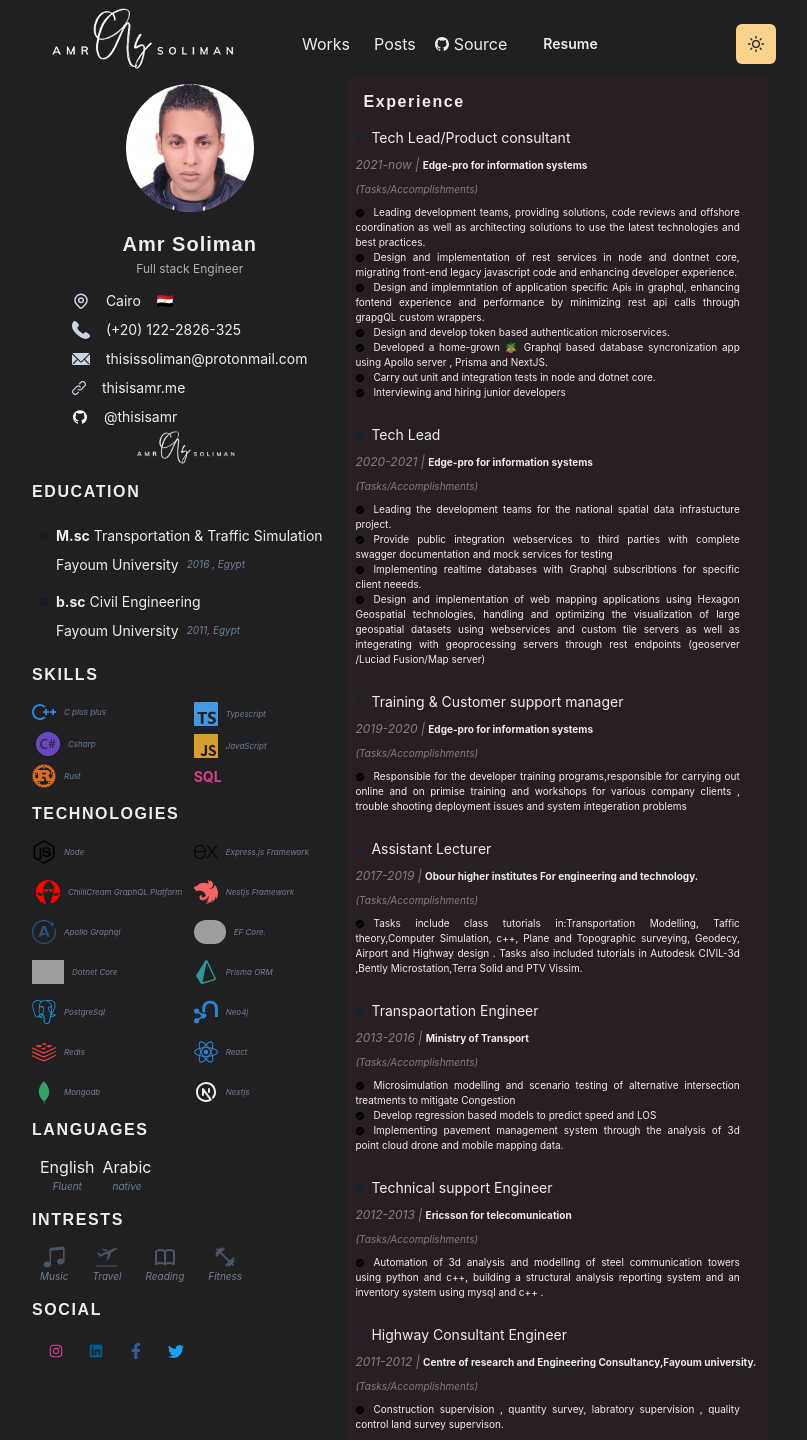
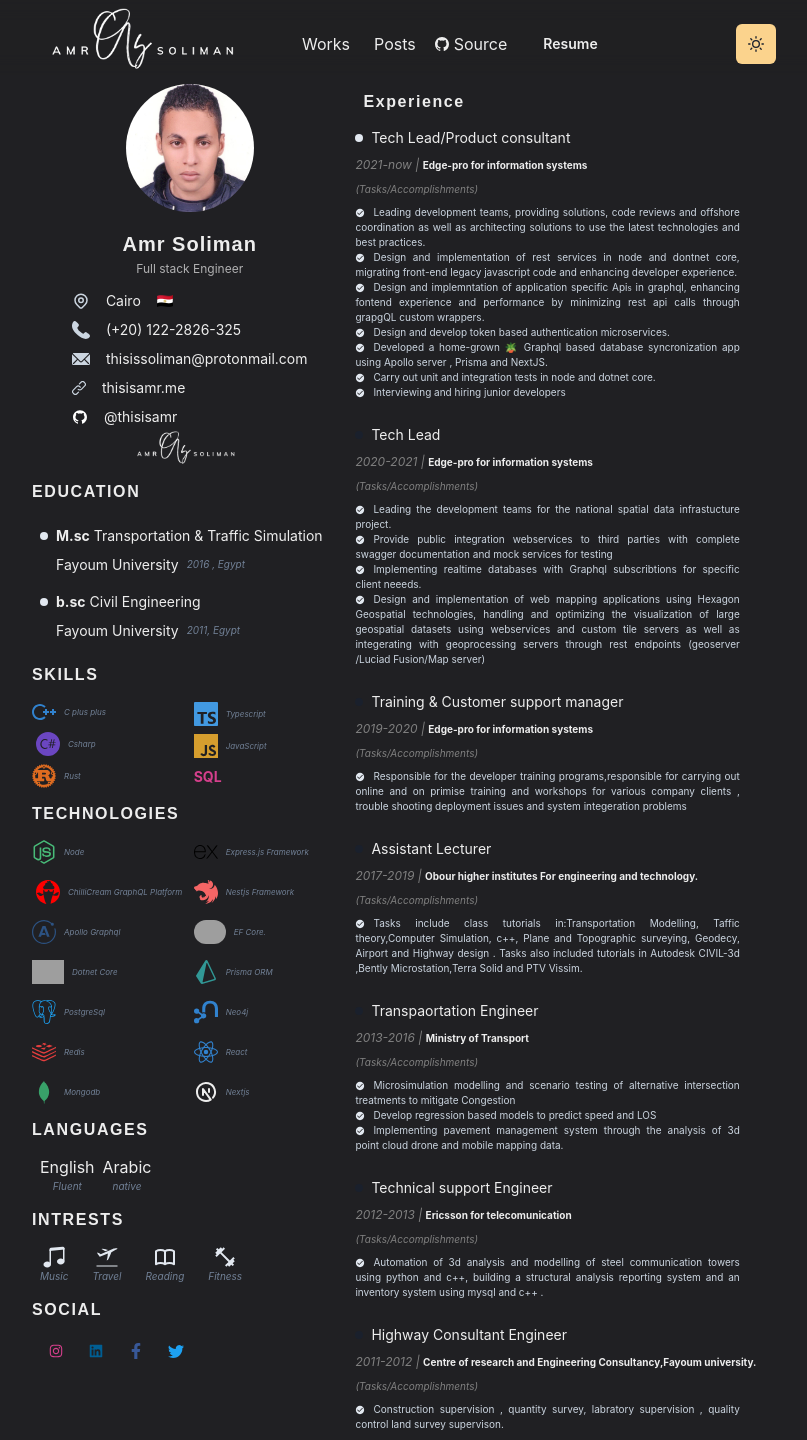
Before and after one commit to thisisamr/thisisamr-website, a Next.js app: page /resume in a window 1280 px wide. Shown: the whole page, without its empty margins (240-1047 px from the left). Built offline with nearby package versions, Linux system fonts and the light colour scheme; grey boxes are pictures that could not be loaded.

Commit message:
fixed dark mode colors

```diff
--- a/pages/resume.tsx
+++ b/pages/resume.tsx
@@ -155,7 +155,10 @@ const Resume = () => {
             <HStack>
               <VStack alignItems={'flex-start'}>
                 <HStack justifyContent={'center'}>
-                  <Circle bg={'gray.900'} size={2} />
+                  <Circle
+                    bg={useColorModeValue('gray.900', 'gray.200')}
+                    size={2}
+                  />
                   <Text fontSize={14}>
                     <span style={{ fontWeight: 'bold' }}>M.sc</span>{' '}
                     Transportation & Traffic Simulation
@@ -176,7 +179,10 @@ const Resume = () => {
             <HStack>
               <VStack alignItems={'flex-start'}>
                 <HStack justifyContent={'center'}>
-                  <Circle bg={'gray.900'} size={2} />
+                  <Circle
+                    bg={useColorModeValue('gray.900', 'gray.200')}
+                    size={2}
+                  />
                   <Text fontSize={14}>
                     <span style={{ fontWeight: 'bold' }}>b.sc</span> Civil
                     Engineering
@@ -270,7 +276,7 @@ const Resume = () => {
           <HStack w={'full'}>
             <VStack w={'50%'} spacing={4}>
               <HStack justifyContent={'flex-start'} w={'full'}>
-                <Icon fontSize={24} color={'black'}>
+                <Icon fontSize={24} color={'green.400'}>
                   <FaNodeJs />
                 </Icon>
                 <Text fontSize={8} fontStyle="italic" color={'gray.500'}>
@@ -450,7 +456,10 @@ const Resume = () => {
               ml={4}
             >
               <VStack spacing={0}>
-                <Icon fontSize={24} color={'gray.600'}>
+                <Icon
+                  fontSize={24}
+                  color={useColorModeValue('gray.600', 'gray.200')}
+                >
                   <BsMusicNoteBeamed />
                 </Icon>
                 <Text fontSize={10} fontStyle={'italic'} color="gray.500">
@@ -458,7 +467,10 @@ const Resume = () => {
                 </Text>
               </VStack>
               <VStack spacing={0}>
-                <Icon fontSize={24} color={'gray.600'}>
+                <Icon
+                  fontSize={24}
+                  color={useColorModeValue('gray.600', 'gray.200')}
+                >
                   <GiAirplaneDeparture />
                 </Icon>
                 <Text fontSize={10} fontStyle={'italic'} color="gray.500">
@@ -466,7 +478,10 @@ const Resume = () => {
                 </Text>
               </VStack>
               <VStack spacing={0}>
-                <Icon fontSize={24} color={'gray.600'}>
+                <Icon
+                  fontSize={24}
+                  color={useColorModeValue('gray.600', 'gray.200')}
+                >
                   <HiOutlineBookOpen />
                 </Icon>
                 <Text fontSize={10} fontStyle={'italic'} color="gray.500">
@@ -474,7 +489,10 @@ const Resume = () => {
                 </Text>
               </VStack>
               <VStack spacing={0}>
-                <Icon fontSize={24} color={'gray.600'}>
+                <Icon
+                  fontSize={24}
+                  color={useColorModeValue('gray.600', 'gray.200')}
+                >
                   <IoMdFitness />
                 </Icon>
                 <Text fontSize={10} fontStyle={'italic'} color="gray.500">
@@ -521,7 +539,7 @@ const Resume = () => {
         </Flex>
       </Box>
       {/**right side */}
-      <Box bg={'#ff00000a'} width="100%">
+      <Box bg={useColorModeValue('#ff00000a', '')} width="100%">
         <VStack>
           <HStack justifyContent={'start'} w="100%" px={4} mt={4}>
             <Heading
@@ -536,7 +554,10 @@ const Resume = () => {
           <VStack w="full">
             <VStack w={'full'} alignItems={'flex-start'} p={2}>
               <HStack alignItems={'center'} justifyContent="center">
-                <Circle size={2} bg={'gray.800'} />
+                <Circle
+                  size={2}
+                  bg={useColorModeValue('gray.800', 'gray.200')}
+                />
                 <Text fontSize={14}>Tech Lead/Product consultant</Text>
               </HStack>
               <Text fontSize={12}>
@@ -552,41 +573,68 @@ const Resume = () => {
               >
                 (Tasks/Accomplishments)
               </span>
-              <List spacing={0} fontSize={10} maxW="95%" textAlign={'justify'}>
+              <List
+                spacing={0}
+                fontSize={10}
+                maxW="95%"
+                textAlign={'justify'}
+                color={useColorModeValue('black', 'gray.300')}
+              >
                 <ListItem>
-                  <ListIcon as={MdCheckCircle} color="black" />
+                  <ListIcon
+                    as={MdCheckCircle}
+                    color={useColorModeValue('gray.800', 'gray.200')}
+                  />
                   Leading development teams, providing solutions, code reviews
                   and offshore coordination as well as architecting solutions to
                   use the latest technologies and best practices.
                 </ListItem>
                 <ListItem>
-                  <ListIcon as={MdCheckCircle} color="black" />
+                  <ListIcon
+                    as={MdCheckCircle}
+                    color={useColorModeValue('gray.800', 'gray.200')}
+                  />
                   Design and implementation of rest services in node and dontnet
                   core, migrating front-end legacy javascript code and enhancing
                   developer experience.
                 </ListItem>
                 <ListItem>
-                  <ListIcon as={MdCheckCircle} color="black" />
+                  <ListIcon
+                    as={MdCheckCircle}
+                    color={useColorModeValue('gray.800', 'gray.200')}
+                  />
                   Design and implemntation of application specific Api
                   <span style={{ fontSize: '8px' }}>s</span> in graphql,
                   enhancing fontend experience and performance by minimizing
                   rest api calls through grapgQL custom wrappers.
                 </ListItem>
                 <ListItem>
-                  <ListIcon as={MdCheckCircle} color="black" />
+                  <ListIcon
+                    as={MdCheckCircle}
+                    color={useColorModeValue('gray.800', 'gray.200')}
+                  />
                   Design and develop token based authentication microservices.
                 </ListItem>
                 <ListItem>
-                  <ListIcon as={MdCheckCircle} color="black" />
+                  <ListIcon
+                    as={MdCheckCircle}
+                    color={useColorModeValue('gray.800', 'gray.200')}
+                  />
                   Developed a home-grown 🪴 Graphql based database
                   syncronization app using Apollo server , Prisma and NextJS.
                 </ListItem>
                 <ListItem>
-                  <ListIcon as={MdCheckCircle} color="black" />
+                  <ListIcon
+                    as={MdCheckCircle}
+                    color={useColorModeValue('gray.800', 'gray.200')}
+                  />
                   Carry out unit and integration tests in node and dotnet core.
                 </ListItem>
                 <ListItem>
-                  <ListIcon as={MdCheckCircle} color="black" />
+                  <ListIcon
+                    as={MdCheckCircle}
+                    color={useColorModeValue('gray.800', 'gray.200')}
+                  />
                   Interviewing and hiring junior developers
                 </ListItem>
               </List>
@@ -609,24 +657,42 @@ const Resume = () => {
               >
                 (Tasks/Accomplishments)
               </span>
-              <List spacing={0} fontSize={10} maxW="95%" textAlign={'justify'}>
+              <List
+                spacing={0}
+                fontSize={10}
+                maxW="95%"
+                textAlign={'justify'}
+                color={useColorModeValue('black', 'gray.300')}
+              >
                 <ListItem>
-                  <ListIcon as={MdCheckCircle} color="black" />
+                  <ListIcon
+                    as={MdCheckCircle}
+                    color={useColorModeValue('gray.800', 'gray.200')}
+                  />
                   Leading the development teams for the national spatial data
                   infrastucture project.
                 </ListItem>
                 <ListItem>
-                  <ListIcon as={MdCheckCircle} color="black" />
+                  <ListIcon
+                    as={MdCheckCircle}
+                    color={useColorModeValue('gray.800', 'gray.200')}
+                  />
                   Provide public integration webservices to third parties with
                   complete swagger documentation and mock services for testing
                 </ListItem>
                 <ListItem>
-                  <ListIcon as={MdCheckCircle} color="black" />
+                  <ListIcon
+                    as={MdCheckCircle}
+                    color={useColorModeValue('gray.800', 'gray.200')}
+                  />
                   Implementing realtime databases with Graphql subscribtions for
                   specific client neeeds.
                 </ListItem>
                 <ListItem>
-                  <ListIcon as={MdCheckCircle} color="black" />
+                  <ListIcon
+                    as={MdCheckCircle}
+                    color={useColorModeValue('gray.800', 'gray.200')}
+                  />
                   Design and implementation of web mapping applications using
                   Hexagon Geospatial technologies, handling and optimizing the
                   visualization of large geospatial datasets using webservices
@@ -654,9 +720,18 @@ const Resume = () => {
               >
                 (Tasks/Accomplishments)
               </span>
-              <List spacing={0} fontSize={10} maxW="95%" textAlign={'justify'}>
+              <List
+                spacing={0}
+                fontSize={10}
+                maxW="95%"
+                textAlign={'justify'}
+                color={useColorModeValue('black', 'gray.300')}
+              >
                 <ListItem>
-                  <ListIcon as={MdCheckCircle} color="black" />
+                  <ListIcon
+                    as={MdCheckCircle}
+                    color={useColorModeValue('gray.800', 'gray.200')}
+                  />
                   Responsible for the developer training programs,responsible
                   for carrying out online and on primise training and workshops
                   for various company clients , trouble shooting deployment
@@ -683,9 +758,18 @@ const Resume = () => {
               >
                 (Tasks/Accomplishments)
               </span>
-              <List spacing={0} fontSize={10} maxW="95%" textAlign={'justify'}>
+              <List
+                spacing={0}
+                fontSize={10}
+                maxW="95%"
+                textAlign={'justify'}
+                color={useColorModeValue('black', 'gray.300')}
+              >
                 <ListItem>
-                  <ListIcon as={MdCheckCircle} color="black" />
+                  <ListIcon
+                    as={MdCheckCircle}
+                    color={useColorModeValue('gray.800', 'gray.200')}
+                  />
                   Tasks include class tutorials in:Transportation Modelling,
                   Taffic theory,Computer Simulation, c++, Plane and Topographic
                   surveying, Geodecy, Airport and Highway design . Tasks also
@@ -712,18 +796,33 @@ const Resume = () => {
               >
                 (Tasks/Accomplishments)
               </span>
-              <List spacing={0} fontSize={10} maxW="95%" textAlign={'justify'}>
+              <List
+                spacing={0}
+                fontSize={10}
+                maxW="95%"
+                textAlign={'justify'}
+                color={useColorModeValue('black', 'gray.300')}
+              >
                 <ListItem>
-                  <ListIcon as={MdCheckCircle} color="black" />
+                  <ListIcon
+                    as={MdCheckCircle}
+                    color={useColorModeValue('gray.800', 'gray.200')}
+                  />
                   Microsimulation modelling and scenario testing of alternative
                   intersection treatments to mitigate Congestion
                 </ListItem>
                 <ListItem>
-                  <ListIcon as={MdCheckCircle} color="black" />
+                  <ListIcon
+                    as={MdCheckCircle}
+                    color={useColorModeValue('gray.800', 'gray.200')}
+                  />
                   Develop regression based models to predict speed and LOS
                 </ListItem>
                 <ListItem>
-                  <ListIcon as={MdCheckCircle} color="black" />
+                  <ListIcon
+                    as={MdCheckCircle}
+                    color={useColorModeValue('gray.800', 'gray.200')}
+                  />
                   Implementing pavement management system through the analysis
                   of 3d point cloud drone and mobile mapping data.
                 </ListItem>
@@ -747,9 +846,18 @@ const Resume = () => {
               >
                 (Tasks/Accomplishments)
               </span>
-              <List spacing={0} fontSize={10} maxW="95%" textAlign={'justify'}>
+              <List
+                spacing={0}
+                fontSize={10}
+                maxW="95%"
+                textAlign={'justify'}
+                color={useColorModeValue('black', 'gray.300')}
+              >
                 <ListItem>
-                  <ListIcon as={MdCheckCircle} color="black" />
+                  <ListIcon
+                    as={MdCheckCircle}
+                    color={useColorModeValue('gray.800', 'gray.200')}
+                  />
                   Automation of 3d analysis and modelling of steel communication
                   towers using python and c++, building a structural analysis
                   reporting system and an inventory system using mysql and c++ .
@@ -775,9 +883,18 @@ const Resume = () => {
               >
                 (Tasks/Accomplishments)
               </span>
-              <List spacing={0} fontSize={10} maxW="95%" textAlign={'justify'}>
+              <List
+                spacing={0}
+                fontSize={10}
+                maxW="95%"
+                textAlign={'justify'}
+                color={useColorModeValue('black', 'gray.300')}
+              >
                 <ListItem>
-                  <ListIcon as={MdCheckCircle} color="black" />
+                  <ListIcon
+                    as={MdCheckCircle}
+                    color={useColorModeValue('gray.800', 'gray.200')}
+                  />
                   Construction supervision , quantity survey, labratory
                   supervision , quality control land survey supervison.
                 </ListItem>
```
